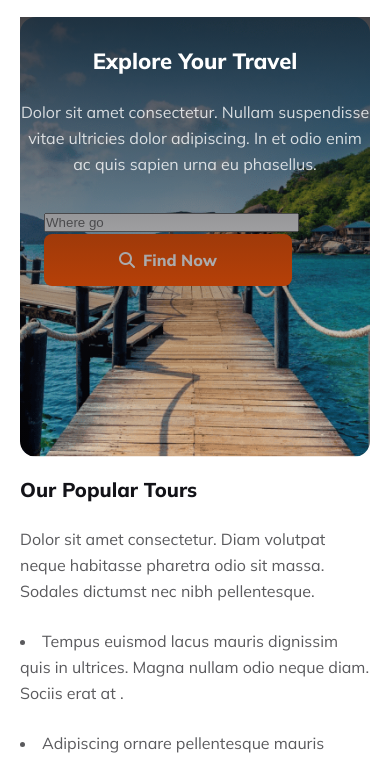
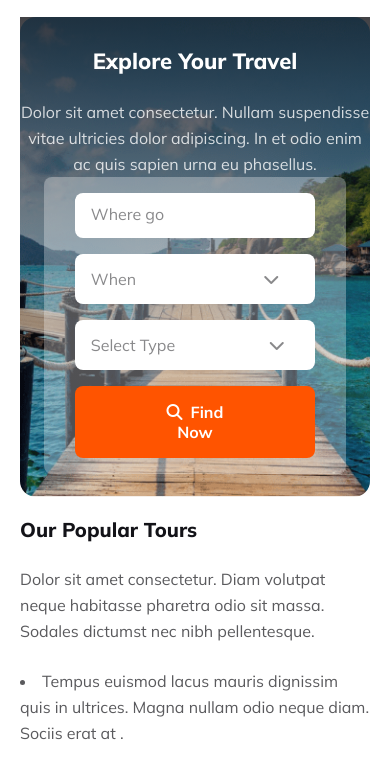
Before and after one commit to musaakramsaleh/assignment-2, a plain HTML site: page index.html in a window 390 px wide. Shown: the part 56-817 px from the top of the page. Drawn offline with Linux system fonts and the light colour scheme.

Commit message:
final check done

```diff
--- a/index.html
+++ b/index.html
@@ -33,7 +33,8 @@
             <p class="banner-paragraph">Dolor sit amet consectetur. Nullam suspendisse vitae ultricies dolor adipiscing. In et odio enim ac quis sapien urna eu phasellus.</p>
             <form action="">
                 <input type="text" placeholder="Where go">
-
+                 <button class="input-form-1"><span>When</span><i class="fa-solid fa-chevron-down"></i></button>
+                 <button class="input-form-2"><span>Select Type</span><i class="fa-solid fa-chevron-down"></i></button>
                 <button class="btn-common"><i class="fa-solid fa-magnifying-glass"></i>Find Now</button>
             </form>
         </div>
--- a/styles/responsive.css
+++ b/styles/responsive.css
@@ -12,10 +12,25 @@
     }
     .banner-content form{
         flex-direction: column;
-        margin-top: 32px;
-        margin-right: 24px;
-        margin-left: 24px;
-        margin-bottom: 0px;
+        justify-content: center;
+        align-items: center;
+        margin: 0 24px;
+        gap: 16px;
+        margin-bottom: 32px;
+    }
+    .banner-content form .input-form-1{
+        width: 89%;
+        gap: 61%;
+        padding:15px 16px;
+    }
+    .banner-content form .input-form-2{
+        width: 89%;
+        gap: 45%;
+        padding:15px 16px;
+    }
+    .banner-content form input{
+        width: 89%;
+        padding:15px 16px;
     }
     .banner-content .title{
         padding-top: 30px;
@@ -26,11 +41,15 @@
         font-weight: 800;
         line-height: normal;
     }
-    .banner-content form>select{
-        width: 255px;
-    }
-    .banner-content form>input{
-        width: 255px;
+    .banner-content form button{
+        width: 89%;
+        color: #FFF;
+        text-align: center;
+        font-family: Mulish;
+        font-size: 16px;
+        font-style: normal;
+        font-weight: 700;
+        line-height: normal;
     }
     .btn-common{
        padding: 16px 75px;
@@ -38,7 +57,7 @@
     }
     .banner-content{
         background-position: center;
-        height: 440px;
+        height: 480px;
     }
     .header-area .header-title{
         font-size: 21.543px;
@@ -149,6 +168,8 @@
 .lower-discount {
     width: 48%;
     height: 28%;
+    top: 56%;
+    left: 49%;
 }
 .lower-image {
     height: 300px;
@@ -168,7 +189,9 @@
     padding-right: 83px;
 }
 .simple-form{
-    padding: 24px;
+    display: grid;
+    align-items: center;
+    justify-content: center;
 }
 .simple-form button{
     padding: 14px 112px;
@@ -201,3 +224,31 @@
     text-align: center;
 }
 }
+@media screen and (min-width:660px) and (max-width:992px){
+    .header-nav{
+        display: none;
+    }
+    .header-special{
+        display: flex;
+    }
+    .popular{
+        flex-direction: column;
+     }
+     .popular h2{
+        text-align: center;
+     }
+     .simple-top{
+        flex-direction: column;
+        align-items: center;
+    }
+    .simple-bottom{
+        flex-direction: column;
+        align-items: center;
+    }
+    .lower-discount{
+        top: 58%;
+    }
+    .customer-review{
+        text-align: center;
+    }
+}
--- a/styles/style.css
+++ b/styles/style.css
@@ -110,6 +110,64 @@ body {
     margin-top: 24px;
     margin-bottom: 0px;
     opacity: 0.8;
+}
+.banner-content form{
+    display: flex;
+    position: relative;
+    border-radius: 8px;
+    background: rgba(255, 255, 255, 0.30);
+    max-width: 800px;
+    margin: 0px auto;
+    padding: 16px;
+    justify-content: space-around;
+    margin-top: 48px;
+    margin-bottom: 300px;
+}
+.banner-content form input{
+    padding-left: 8px;
+    border-radius: 8px;
+    border: none;
+}
+.banner-content form input::placeholder{
+    color: rgba(19, 19, 24, 0.50);
+    font-family: Mulish;
+    font-size: 16px;
+    font-style: normal;
+    font-weight: 400;
+    line-height: normal;
+}
+.banner-content form .input-form-1{
+    display: flex;
+    align-items: center;
+    gap: 74px;
+    padding-left: 16px;
+    padding-right: 16px;
+    border-radius: 8px;
+    background: #FFF;
+    border: none;
+    color: rgba(19, 19, 24, 0.50);
+    font-family: Mulish;
+    font-size: 16px;
+    font-style: normal;
+    font-weight: 400;
+    line-height: normal;
+
+}
+.banner-content form .input-form-2{
+    display: flex;
+    align-items: center;
+    gap: 35px;
+    padding-left: 16px;
+    padding-right: 16px;
+    border-radius: 8px;
+    background: #FFF;
+    border: none;
+    color: rgba(19, 19, 24, 0.50);
+    font-family: Mulish;
+    font-size: 16px;
+    font-style: normal;
+    font-weight: 400;
+    line-height: normal;
 }
 
 .btn-common {
@@ -585,11 +643,13 @@ body {
 }
 .lower-image{
     position: relative;
+
 }
 .lower-image img{
     width: 100%;
     height: 100%;
     object-fit: cover;
+    border-radius: 15px;
 }
 .footer{
  background: rgba(19, 19, 24, 0.05);;
@@ -685,3 +745,6 @@ line-height: normal;
     background: rgba(251, 181, 99, 0.05);
     padding: 30px;
 }
+.footer{
+    margin-top: 100px;
+}
```
